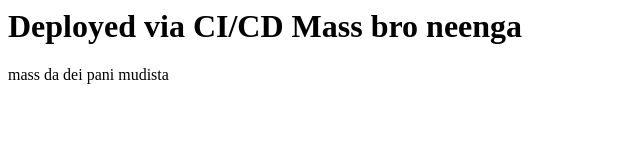
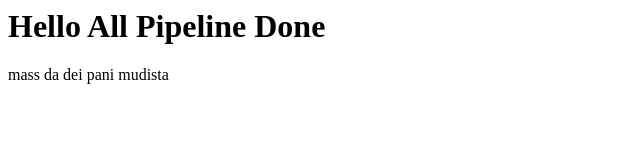
Before and after one commit to surajbadrinarayanans-gh/test-repository, a plain HTML site: page app/index.html in a window 1280 px wide. Shown: the whole page, without its empty margins (0-640 px from the left). Drawn offline with Linux system fonts and the light colour scheme.

Commit message:
final push of codes and config (5)

```diff
--- a/app/index.html
+++ b/app/index.html
@@ -1,3 +1,3 @@
-<h1>Deployed via CI/CD Mass bro neenga</h1>
+<h1>Hello All Pipeline Done</h1>
 
 <p> mass da dei pani mudista</p>
```
